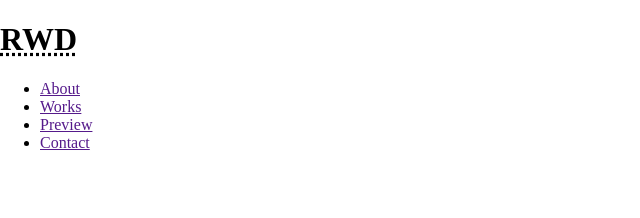
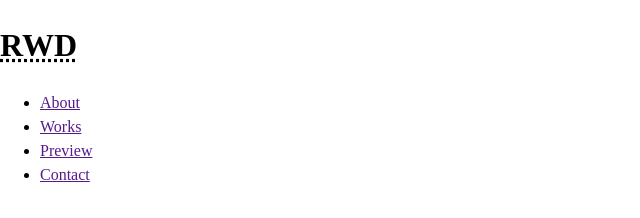
Before and after one commit to sdj1105/RWD, a plain HTML site: page src/index.html in a window 1280 px wide. Shown: the whole page, without its empty margins (0-640 px from the left). Drawn offline with nearby package versions, Linux system fonts and the light colour scheme.

```diff
--- a/src/css/style.css
+++ b/src/css/style.css
@@ -14,4 +14,5 @@
 
 body {
 	margin: 0;
+	font: 16px/1.5 Dotum;
 }
```
Also changed, not shown: 1 other file.
